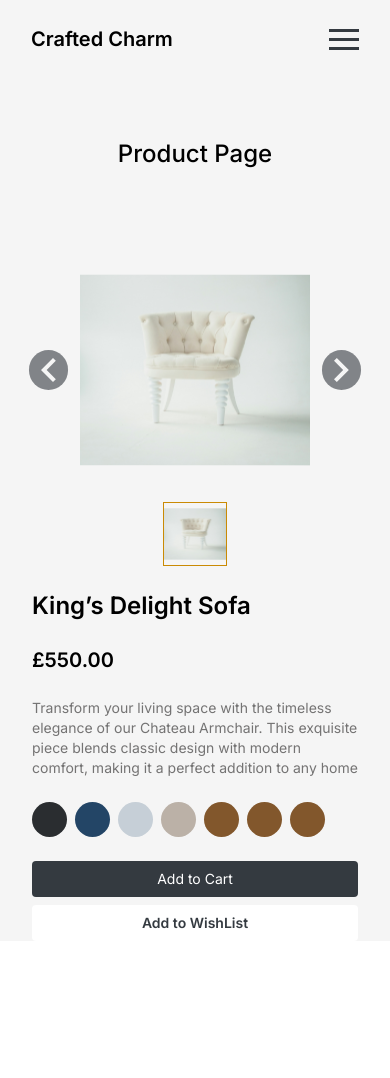
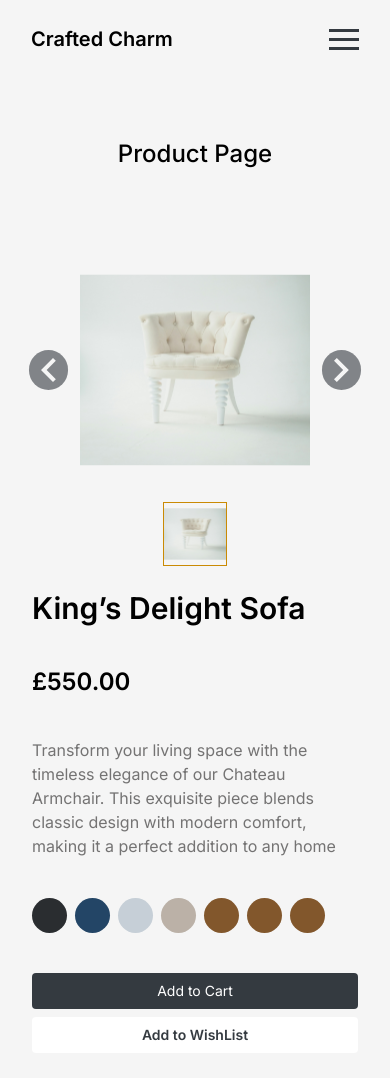
Before and after one commit to MazinoCodes/Crafted-Charm, a React (Vite) app: page /product/1 in a window 390 px wide. Shown: the top 1078 px of the page. Before the commit the page ends 941 px from the top, so only its background shows below. Built offline with nearby package versions, Linux system fonts and the light colour scheme.

Commit message:
product update

```diff
--- a/src/Pages/Product.jsx
+++ b/src/Pages/Product.jsx
@@ -44,7 +44,7 @@ const Product = ({ products, addToCart }) => {
             <button className="bg-[#343A4099] px-3 py-2 rounded-[48px]" onClick={handlePrevImage}>
               <img src={leftArrow} alt="Previous" />
             </button>
-            <img src={product.opic[currentImageIndex]} alt={product.name} className="w-[500px] h-[240px]  md:w-[600px]  rounded-[5%] phone:w-[230px]" />
+            <img src={product.opic[currentImageIndex]} alt={product.name} className="w-[500px] h-[240px]  md:w-[500px]  rounded-[5%] phone:w-[230px]" />
             <button className="bg-[#343A4099] px-3 py-2 rounded-[48px]" onClick={handleNextImage}>
               <img src={rightArrow} alt="Next" />
             </button>
@@ -62,10 +62,10 @@ const Product = ({ products, addToCart }) => {
           </div>
         </div>
 
-        <div className="flex-[0.7] px-4 md:px-9 flex flex-col items-start gap-6 ">
-          <h2 className="text-2xl md:text-4xl font-semibold">{product.name}</h2>
-          <span className='font-semibold text-xl md:text-2xl text-black'>£{product.price.toFixed(2)}</span>
-          <p className='text-[#747373] text-sm md:text-md'>{product.description}</p>
+        <div className="flex-[0.7] px-4 md:px-9 flex flex-col items-start gap-6 phone:gap-10">
+          <h2 className="text-3xl md:text-4xl font-semibold">{product.name}</h2>
+          <span className='font-semibold text-2xl text-black'>£{product.price.toFixed(2)}</span>
+          <p className='text-[#747373]  md:text-md'>{product.description}</p>
           <div className='flex flex-row gap-2 md:gap-4'>
             <div className='w-[35px] h-[35px] md:w-[45px] md:h-[45px] rounded-full bg-[#2A2D30]'></div>
             <div className='w-[35px] h-[35px] md:w-[45px] md:h-[45px] rounded-full bg-[#234566]'></div>
@@ -75,7 +75,7 @@ const Product = ({ products, addToCart }) => {
             <div className='w-[35px] h-[35px] md:w-[45px] md:h-[45px] rounded-full bg-[#82572C]'></div>
             <div className='w-[35px] h-[35px] md:w-[45px] md:h-[45px] rounded-full bg-[#82572C]'></div>
           </div>
-          <div className='flex flex-col justify-between items-center w-full gap-2'>
+          <div className='flex flex-col justify-between items-center w-full gap-2  phone:pb-9'>
             <button className="w-full bg-[#343A40] text-white text-sm py-2 px-3 rounded" onClick={handleAddToCart}>
               Add to Cart
             </button>
```
